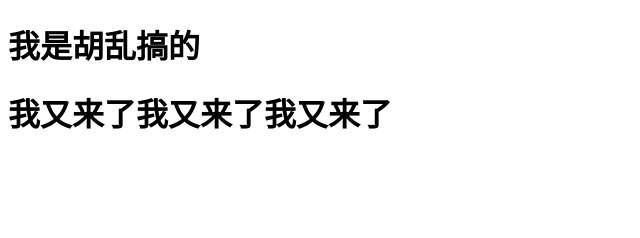
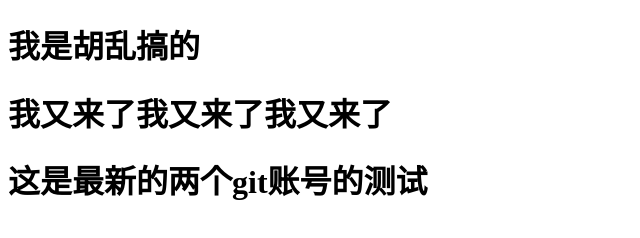
Before and after one commit to qlypupil/qlypupil.github.io, a plain HTML site: page index.html in a window 1280 px wide. Shown: the whole page, without its empty margins (0-640 px from the left). Drawn offline with Linux system fonts and the light colour scheme.

Commit message:
两个账号的测试提交

```diff
--- a/index.html
+++ b/index.html
@@ -7,5 +7,6 @@
 <body>
 	<h1>我是胡乱搞的</h1>
 	<h1>我又来了我又来了我又来了</h1>
+<h1>这是最新的两个git账号的测试</h1>
 </body>
 </html>
```
